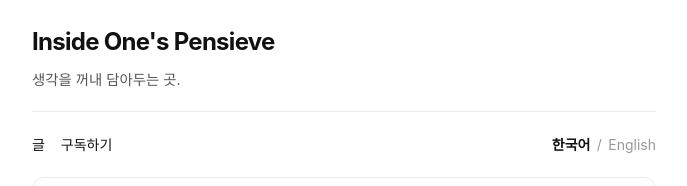
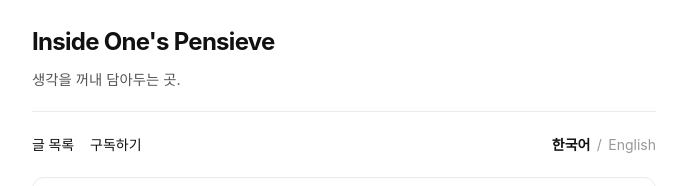
Before and after one commit to orcus07/Inside_Ones_Pensieve, a Next.js app: page / in a window 1280 px wide. Shown: the top 186 px of the page, without its empty margins (296-983 px from the left). Built offline with nearby package versions, Linux system fonts and the light colour scheme; what marked-footnote would draw is missing.

Commit message:
style: rename 글→글 목록, unify divider line thickness

```diff
--- a/app/HomeClient.tsx
+++ b/app/HomeClient.tsx
@@ -76,7 +76,7 @@ function HomeInner({ koPosts, enPosts }: { koPosts: PostMeta[]; enPosts: PostMet
       <section>
         <div className="section-header">
           <div className="section-header-left">
-            <p className="section-label">{lang === "en" ? "Posts" : "글"}</p>
+            <p className="section-label">{lang === "en" ? "Posts" : "글 목록"}</p>
             <button className="subscribe-btn-text" onClick={() => setShowSubscribe(true)}>
               {lang === "en" ? "Subscribe" : "구독하기"}
             </button>
--- a/app/blog/[slug]/PostClient.tsx
+++ b/app/blog/[slug]/PostClient.tsx
@@ -64,7 +64,7 @@ function PostInner({ koPost, enPost }: { koPost: Post; enPost: Post | null }) {
       <div className="section-header">
         <div className="section-header-left">
           <Link href={lang === "en" ? "/?lang=en" : "/"} className="section-label">
-            {lang === "en" ? "Posts" : "글"}
+            {lang === "en" ? "Posts" : "글 목록"}
           </Link>
           <button className="subscribe-btn-text" onClick={() => setShowSubscribe(true)}>
             {lang === "en" ? "Subscribe" : "구독하기"}
--- a/app/globals.css
+++ b/app/globals.css
@@ -96,6 +96,7 @@ main {
 
 .intro {
   padding: 1.75rem 0 1.25rem;
+  border-bottom: 1px solid var(--line);
 }
 
 .intro-name {
@@ -696,7 +697,7 @@ main {
   align-items: baseline;
   justify-content: space-between;
   margin-bottom: 0;
-  border-top: 1px solid var(--line);
+  border-top: none;
   padding-top: 1.25rem;
   margin-top: 0;
   margin-bottom: 1.25rem;
```
